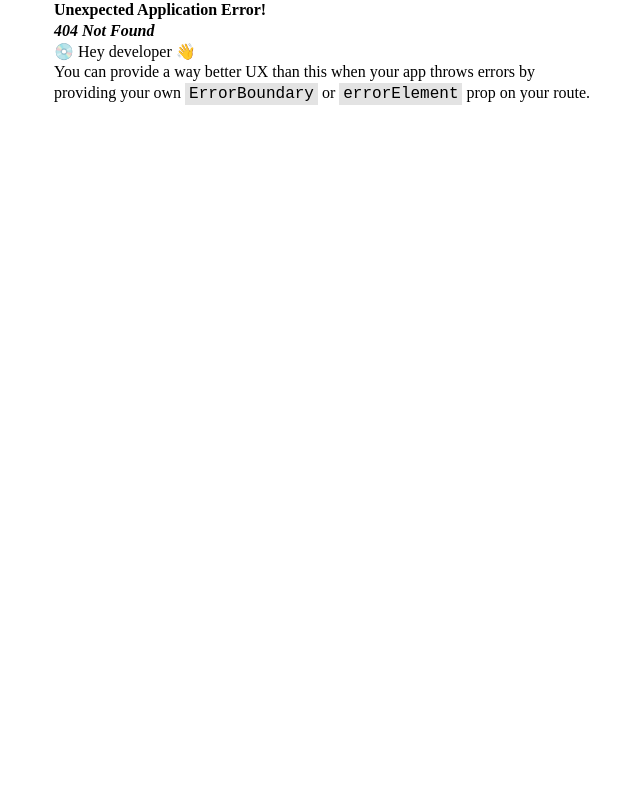
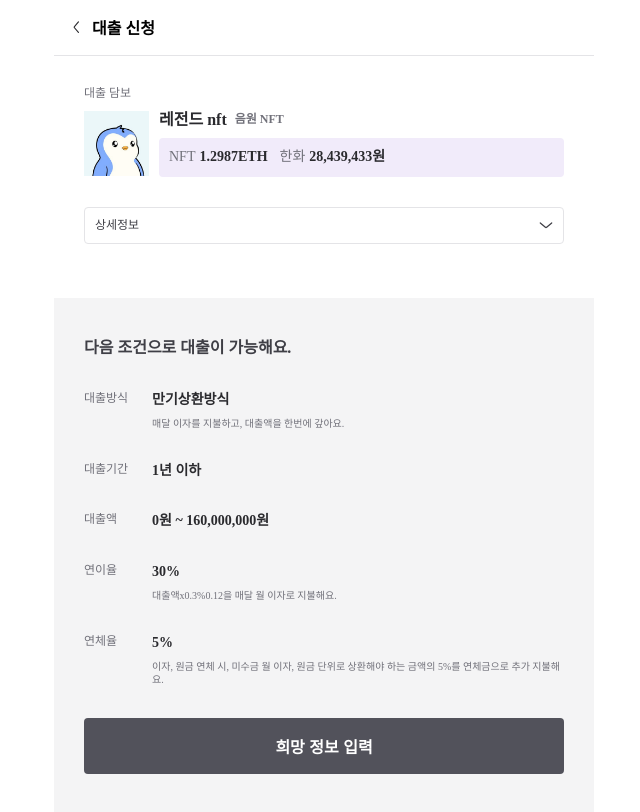
Before and after one commit to Damborghinii/Damborghinii-Client, a React (Vite) app: page /loan-apply/1 in a window 1280 px wide. Before the commit this address had no page. Shown: the whole page, without its empty margins (316-956 px from the left). Built offline with nearby package versions, Linux system fonts and the light colour scheme.

Commit message:
feature/#20: 대출신청 페이지 구현

```diff
--- a/src/pages/myNft/MyNftPage.tsx
+++ b/src/pages/myNft/MyNftPage.tsx
@@ -6,14 +6,17 @@ import { NftRegister } from "./_components/nftRegister/NftRegister";
 import { NftTitle } from "./_components/nftTitle/NftTitle";
 import { NftStatusTab } from "./_components/nftStatusList/NftStatusList";
 import { MainTitle } from "@pages/main/_components/MainTitle";
-import { NftCard } from "./_components/NftCard";
+import { NftCard } from "./pages/NftCard";
 
 import { MyNftType } from "./type/nft";
 import { cardImage } from "@assets/image";
+import { useNavigate } from "react-router-dom";
 
 const MyNftPage = () => {
   // const { openModal } = useModal();
   // const deleteModal = useDeleteModal();
+
+  const navigate = useNavigate();
 
   const MOCK_NFT1: MyNftType = {
     image: cardImage,
@@ -21,7 +24,8 @@ const MyNftPage = () => {
     value: "1.2299ETH",
     nftType: "아트 NFT",
     isRegistered: false,
-    onClick: () => alert("뚝딱뚝딱 공사중"),
+    id: "1",
+    onClick: () => navigate(`/loan-apply/${MOCK_NFT1.id}`),
   };
 
   const MOCK_NFT2: MyNftType = {
@@ -30,6 +34,8 @@ const MyNftPage = () => {
     value: "1.2299ETH",
     nftType: "아트 NFT",
     isRegistered: true,
+    id: "none",
+    onClick: () => console.log("none"),
   };
 
   return (
--- /dev/null
+++ b/src/pages/myNft/pages/LoanApply.tsx
@@ -0,0 +1,144 @@
+import styled from "@emotion/styled";
+
+import { SubTopBar } from "@components/common/topBar/SubTopBar";
+import { PawnCard } from "@pages/invesetment/_components/PawnCard";
+import { useState } from "react";
+import Spacer from "@components/common/spacer/Spacer";
+
+export const LoanApply = () => {
+  const DUMMY_COPYRIGHT = {
+    imageUrl: "이미지 링크",
+    name: "레전드 nft",
+    type: "음원 NFT",
+    ethPrice: "1.2987ETH",
+    wonPrice: "28,439,433원",
+    title: "강남스타일",
+    singers: "싸이",
+    composers: "내가 어케아노",
+    lyricists: "싸이겠지 뭐",
+    streamingUrls: "대충 유튜브 링크",
+    isRegistered: "저작권이 등록되어 있는 음원",
+    registrationDoc: "파일 url로 줘야될 거 같은데 될려나?",
+  };
+  const [isFold, setIsFold] = useState<boolean>(false);
+
+  return (
+    <MainWrapper>
+      <SubTopBar title={"대출 신청"} />
+      <SubWrapper>
+        <PawnCard
+          {...DUMMY_COPYRIGHT}
+          isFold={isFold}
+          onClick={() => setIsFold(!isFold)}
+        />
+      </SubWrapper>
+      <NoticeWrapper>
+        <MainText>다음 조건으로 대출이 가능해요.</MainText>
+        <TextRowWrapper>
+          <MainTitleText>대출방식</MainTitleText>
+          <div>
+            <MainContentText>만기상환방식</MainContentText>
+            <Spacer height="0.5rem" />
+
+            <SubContentText>
+              매달 이자를 지불하고, 대출액을 한번에 갚아요.
+            </SubContentText>
+          </div>
+        </TextRowWrapper>
+        <TextRowWrapper>
+          <MainTitleText>대출기간</MainTitleText>
+          <MainContentText>1년 이하</MainContentText>
+        </TextRowWrapper>
+        <TextRowWrapper>
+          <MainTitleText>대출액</MainTitleText>
+          <MainContentText>0원 ~ 160,000,000원</MainContentText>
+        </TextRowWrapper>
+        <TextRowWrapper>
+          <MainTitleText>연이율</MainTitleText>
+          <div>
+            <MainContentText>30%</MainContentText>
+            <Spacer height="0.5rem" />
+            <SubContentText>
+              대출액x0.3%0.12을 매달 월 이자로 지불해요.
+            </SubContentText>
+          </div>
+        </TextRowWrapper>
+        <TextRowWrapper>
+          <MainTitleText>연체율</MainTitleText>
+          <div>
+            <MainContentText>5%</MainContentText>
+            <Spacer height="0.5rem" />
+            <SubContentText>
+              이자, 원금 연체 시, 미수금 월 이자, 원금 단위로 상환해야 하는
+              금액의 5%를 연체금으로 추가 지불해요.
+            </SubContentText>
+          </div>
+        </TextRowWrapper>
+        <Button onClick={() => alert("뚝딱")}>희망 정보 입력</Button>
+      </NoticeWrapper>
+    </MainWrapper>
+  );
+};
+
+const MainWrapper = styled.div`
+  width: 100%;
+  min-height: 100dvh;
+  display: flex;
+  flex-direction: column;
+`;
+
+const SubWrapper = styled.div`
+  width: 100%;
+  padding: 0 1.875rem;
+`;
+
+const NoticeWrapper = styled.div`
+  width: 100%;
+  display: flex;
+  flex-direction: column;
+  padding: 2.5rem 1.875rem;
+  gap: 2rem;
+  background-color: ${({ theme }) => theme.color.neutral.B00};
+  flex-grow: 1;
+`;
+
+const Button = styled.button`
+  width: 100%;
+  display: flex;
+  justify-content: center;
+  align-items: center;
+  padding: 1rem;
+
+  background-color: ${({ theme }) => theme.color.neutral.B50};
+  border-radius: 0.25rem;
+
+  ${({ theme }) => theme.typography["body1-2"]}
+  color: ${({ theme }) => theme.color.neutral.white};
+`;
+
+const MainText = styled.h1`
+  ${({ theme }) => theme.typography["body1-1"]}
+  color: ${({ theme }) => theme.color.neutral.B60};
+`;
+
+const MainTitleText = styled.h2`
+  min-width: 3rem;
+  ${({ theme }) => theme.typography["small1-3"]}
+  color: ${({ theme }) => theme.color.neutral.B40};
+`;
+
+const MainContentText = styled.h2`
+  ${({ theme }) => theme.typography["body2-2"]}
+  color: ${({ theme }) => theme.color.neutral.B70};
+`;
+
+const SubContentText = styled.h3`
+  ${({ theme }) => theme.typography["small2-3"]}
+  color: ${({ theme }) => theme.color.neutral.B40};
+`;
+
+const TextRowWrapper = styled.div`
+  width: 100%;
+  display: flex;
+  gap: 1.25rem;
+`;
--- a/src/pages/myNft/_components/NftCard.tsx
+++ b/src/pages/myNft/pages/NftCard.tsx
@@ -15,6 +15,7 @@ export const NftCard = ({
   nftType,
   isRegistered,
   onClick,
+  id,
 }: MyNftType) => {
   const statusType: StatusChipVariantType = isRegistered
     ? "secondary"
@@ -44,7 +45,7 @@ export const NftCard = ({
           <Spacer height="0.625rem" />
           <HorizontalDivider />
           <Spacer height="0.625rem" />
-          <RegisterButton onClick={onClick}>대출 신청</RegisterButton>
+          <RegisterButton onClick={() => onClick(id)}>대출 신청</RegisterButton>
         </>
       )}
     </CardWrapper>
--- a/src/pages/myNft/type/nft.ts
+++ b/src/pages/myNft/type/nft.ts
@@ -4,5 +4,6 @@ export interface MyNftType {
   value: string;
   nftType: string;
   isRegistered: boolean;
-  onClick?: () => void;
+  onClick: (id: string) => void;
+  id: string;
 }
--- a/src/routes/router.tsx
+++ b/src/routes/router.tsx
@@ -18,6 +18,7 @@ import RegisterLoadingPage from "../pages/registerNft/RegisterLoadingPage";
 import RegisterNftConfirmPage from "../pages/registerNft/RegisterNftConfirmPage";
 import { InvestmentInfo } from "@pages/invesetment/InvestmentInfo";
 import { InvestmentInfoInput } from "@pages/invesetment/InvestmentInfoInput";
+import { LoanApply } from "@pages/myNft/pages/LoanApply";
 
 const router = createBrowserRouter([
   {
@@ -58,5 +59,9 @@ const router = createBrowserRouter([
       />
     ),
   },
+  {
+    path: "loan-apply/:loanId",
+    element: <LoanApply />,
+  },
 ]);
 export default router;
```
